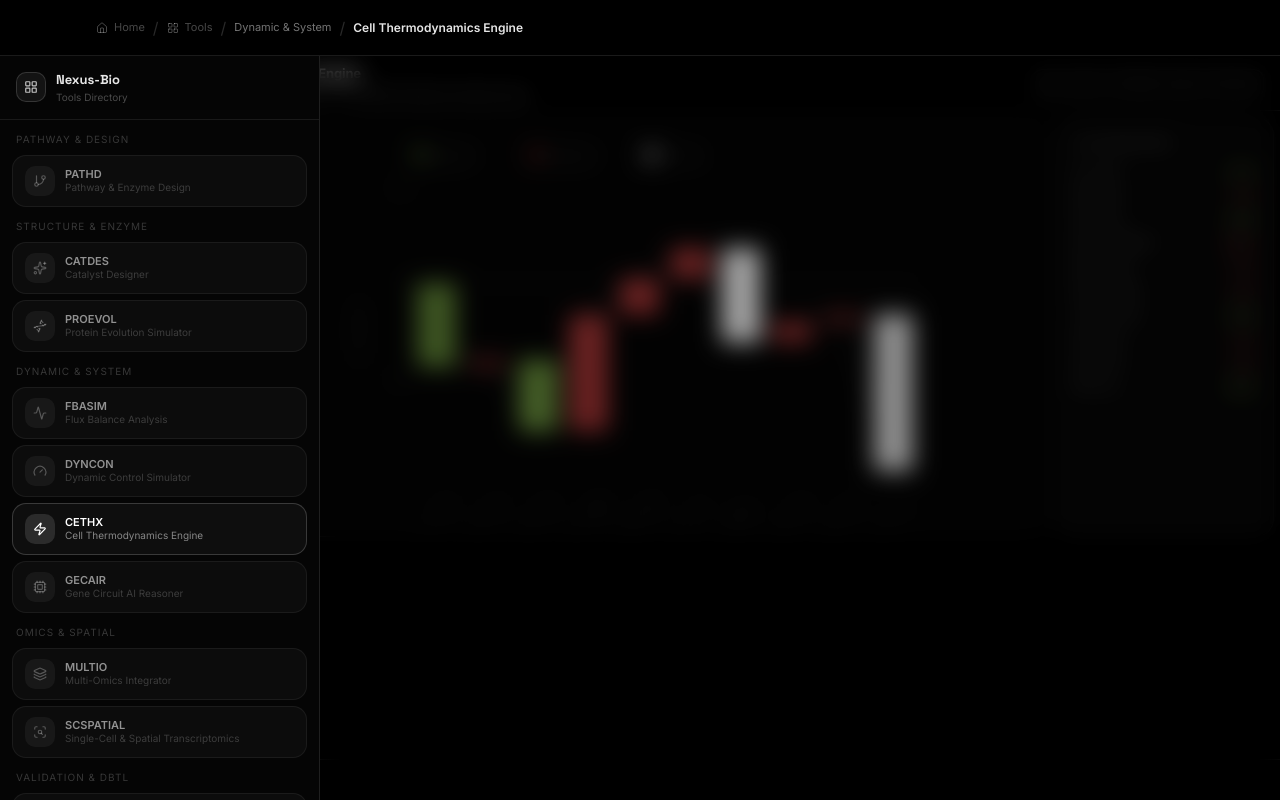
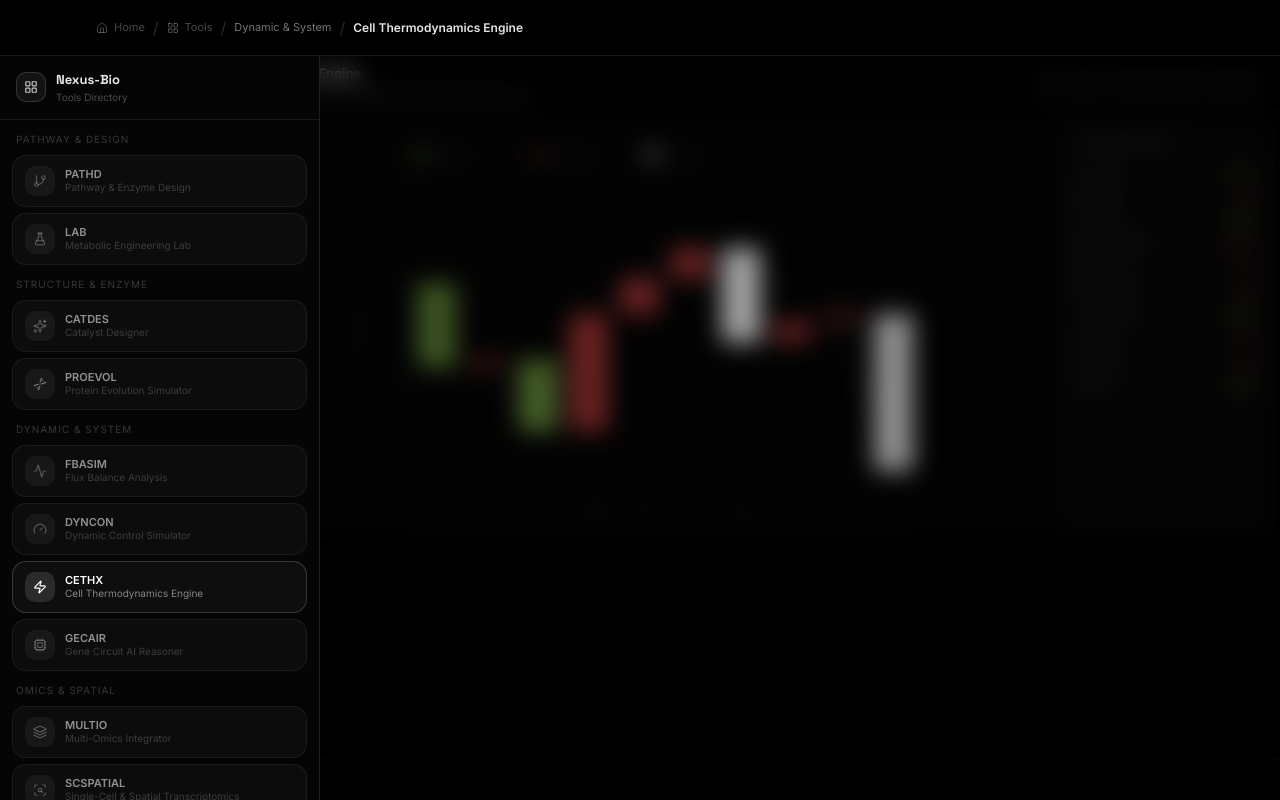
Before and after one commit to zhangze1007/Nexus-bio-1.0, a Next.js app: page /tools/cethx in a window 1280 px wide. Built offline with nearby package versions, Linux system fonts and the light colour scheme.

Commit message:
feat: restore metabolic-eng as standalone page with LAB entry in tool registry
Agent-Logs-Url: https://github.com/zhangze1007/Nexus-bio-1.0/sessions/fc5ed683-0a44-4e32-9d12-42449e25dd21

Co-authored-by: zhangze1007 <206047691+zhangze1007@users.noreply.github.com>

```diff
--- a/app/tools/metabolic-eng/page.tsx
+++ b/app/tools/metabolic-eng/page.tsx
@@ -1,13 +1,13 @@
-import { redirect } from 'next/navigation';
 import type { Metadata } from 'next';
+import MetabolicEngClient from './MetabolicEngClient';
 
 export const metadata: Metadata = {
-  title: 'Pathway & Enzyme Design | Nexus-Bio',
+  title: 'Metabolic Engineering Lab | Nexus-Bio',
   description:
-    'Redirecting to the unified Pathway & Enzyme Design workbench.',
+    'Real-time flux balance analysis, Michaelis-Menten kinetics simulation, and cytoplasm fluid dynamics for metabolic pathway engineering.',
 };
 
-// LAB merged into PATHD — redirect for backward compatibility
+// Server Component — only renders the client shell (no WebGL here)
 export default function Page() {
-  redirect('/tools/pathd');
+  return <MetabolicEngClient />;
 }
--- a/src/components/tools/ToolsDirectoryPage.tsx
+++ b/src/components/tools/ToolsDirectoryPage.tsx
@@ -52,7 +52,7 @@ const DIRECTION_CLUSTER_RECIPES: Record<ToolDirection, {
   'Pathway & Design': {
     demoLabel: '3D pathway storytelling and intervention entry',
     researchLabel: 'Route inspection, node drill-down, and downstream execution',
-    spotlight: ['pathd', 'catdes'],
+    spotlight: ['pathd', 'metabolic-eng'],
   },
   'Structure & Enzyme': {
     demoLabel: 'Candidate enzyme showcase with structure-backed ranking',
--- a/src/components/tools/shared/toolRegistry.ts
+++ b/src/components/tools/shared/toolRegistry.ts
@@ -4,6 +4,7 @@ import {
   BrainCircuit,
   Cpu,
   Dna,
+  FlaskConical,
   GitBranch,
   Gauge,
   Layers,
@@ -63,15 +64,31 @@ export const TOOL_DEFINITIONS: ToolDefinition[] = [
     direction: 'Pathway & Design',
     shell: 'ide',
     icon: GitBranch,
-    summary: 'Primary 3D pathway design workbench with simulation overlays, node-level evidence drill-down, real-time metabolic lab view, worker telemetry, and node drawer.',
-    focus: 'Find a route, inspect nodes, simulate kinetics, and continue into structure or analysis.',
-    outputs: ['3D pathway view', 'Node evidence trace', 'Realtime readouts', 'Worker-backed simulation'],
-    tags: ['3D', 'pathway', 'evidence', 'enzyme', 'workbench', 'kinetics', 'thermodynamics'],
+    summary: 'Primary 3D pathway design workbench with simulation overlays and node-level evidence drill-down.',
+    focus: 'Find a route, inspect nodes, and continue into structure or kinetics.',
+    outputs: ['3D pathway view', 'Node evidence trace', 'Lab handoff'],
+    tags: ['3D', 'pathway', 'evidence', 'enzyme', 'workbench'],
     mode: 'design',
     threeDPotential: 'strong',
-    relatedRoutes: ['/tools/catdes'],
+    relatedRoutes: ['/tools/metabolic-eng', '/tools/catdes'],
   },
-
+  {
+    id: 'metabolic-eng',
+    shortLabel: 'LAB',
+    name: 'Metabolic Engineering Lab',
+    href: '/tools/metabolic-eng',
+    category: 'Pathway Engineering',
+    direction: 'Pathway & Design',
+    shell: 'ide',
+    icon: FlaskConical,
+    summary: 'Real-time metabolic lab view that reuses the PATHD engine with simulation, worker telemetry, and the node drawer.',
+    focus: 'Continue analysis from the paper pipeline with live pathway context.',
+    outputs: ['Realtime readouts', 'Worker-backed simulation', 'Structure/analysis drawer'],
+    tags: ['lab', 'worker', 'kinetics', 'thermodynamics', 'pathway'],
+    mode: 'simulation',
+    threeDPotential: 'strong',
+    relatedRoutes: ['/tools/pathd'],
+  },
   {
     id: 'catdes',
     shortLabel: 'CATDES',
```
